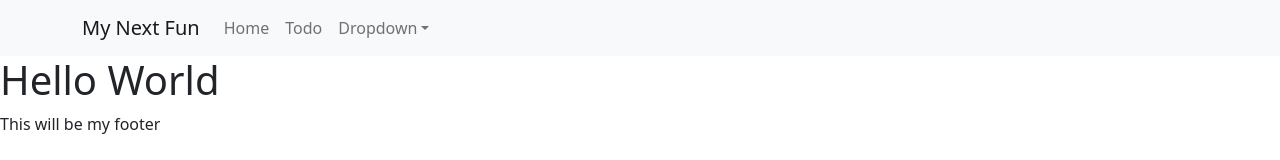
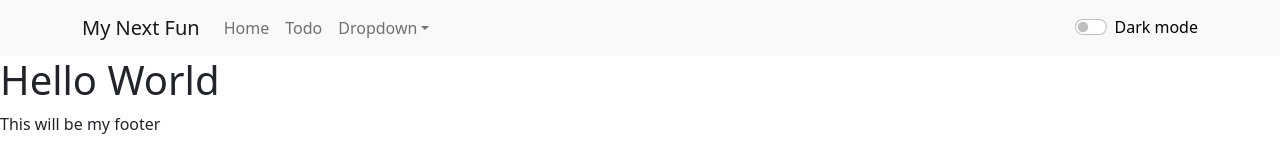
Before and after one commit to ramdhon/nextjs-fun, a Next.js app: page / in a window 1280 px wide. Shown: the top 160 px of the page. Built offline with nearby package versions, Linux system fonts and the light colour scheme.

Commit message:
dark mode using context

```diff
--- a/pages/_app.js
+++ b/pages/_app.js
@@ -1,5 +1,5 @@
 import 'bootstrap/dist/css/bootstrap.css'
-import { Navbar, Container, Nav, NavDropdown } from 'react-bootstrap'
+import { Navbar, Container, Nav, NavDropdown, Form } from 'react-bootstrap'
 import { useState, useEffect } from 'react'
 import AppContext from '../context'
 
@@ -10,7 +10,10 @@ const Constant = {
   DARK: 'dark'
 }
 function MyApp({ Component, pageProps }) {
+  // STATE HOOKS
   const [theme, setTheme] = useState(Constant.LIGHT);
+
+  // CONTEXT
   const context = {
     state: {
       Constant,
@@ -19,13 +22,26 @@ function MyApp({ Component, pageProps }) {
     setTheme,
   }
 
+  // COMPUTED
+  const isDark = () => theme === Constant.DARK
+  const darkMode = () => isDark() ? "text-white" : "text-black"
+  // METHODS
+  const changeTheme = (e) => {
+    if (e.target.checked === true) {
+      setTheme(Constant.DARK)
+    } else {
+      setTheme(Constant.LIGHT)
+    }
+  }
+
+  // LIFECYCLE HOOKS
   useEffect(() => {
     import("bootstrap/dist/js/bootstrap");
   }, []);
 
   return (
     <Provider value={context}>
-      <Navbar bg="light" expand="lg">
+      <Navbar bg={theme} variant={theme} expand="lg">
         <Container>
           <Navbar.Brand href="/">My Next Fun</Navbar.Brand>
           <Navbar.Toggle aria-controls="basic-navbar-nav" />
@@ -41,6 +57,15 @@ function MyApp({ Component, pageProps }) {
                 <NavDropdown.Item href="#action/3.4">Separated link</NavDropdown.Item>
               </NavDropdown>
             </Nav>
+            <Form className={darkMode()}>
+              <Form.Check
+                checked={isDark()}
+                onChange={changeTheme}
+                type="switch"
+                id="dark-mode"
+                label="Dark mode"
+              />
+            </Form>
           </Navbar.Collapse>
         </Container>
       </Navbar>
```
